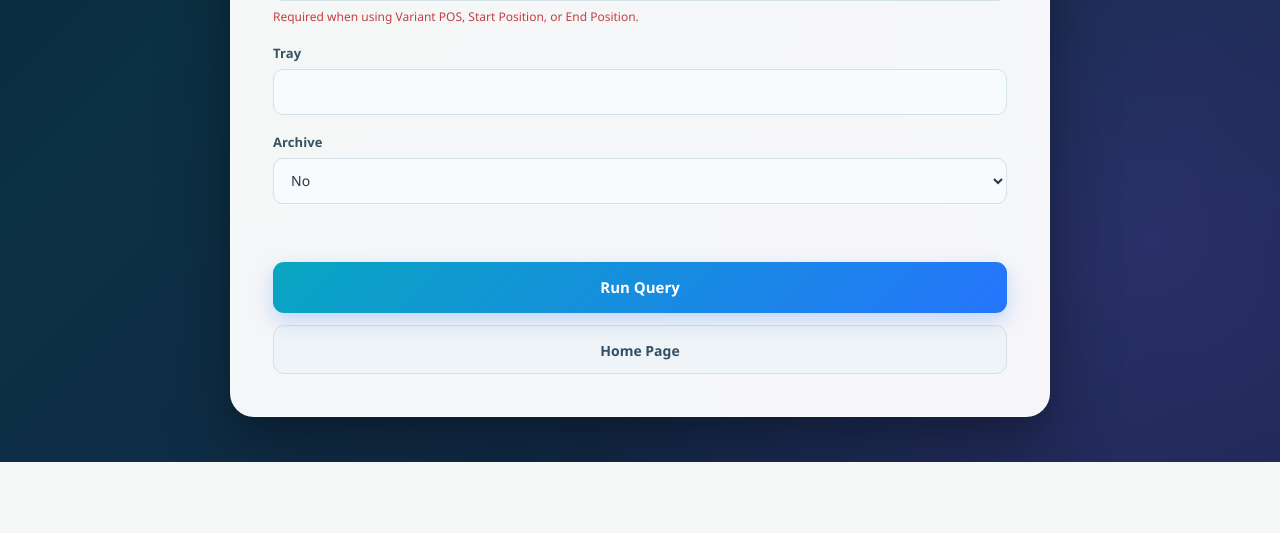
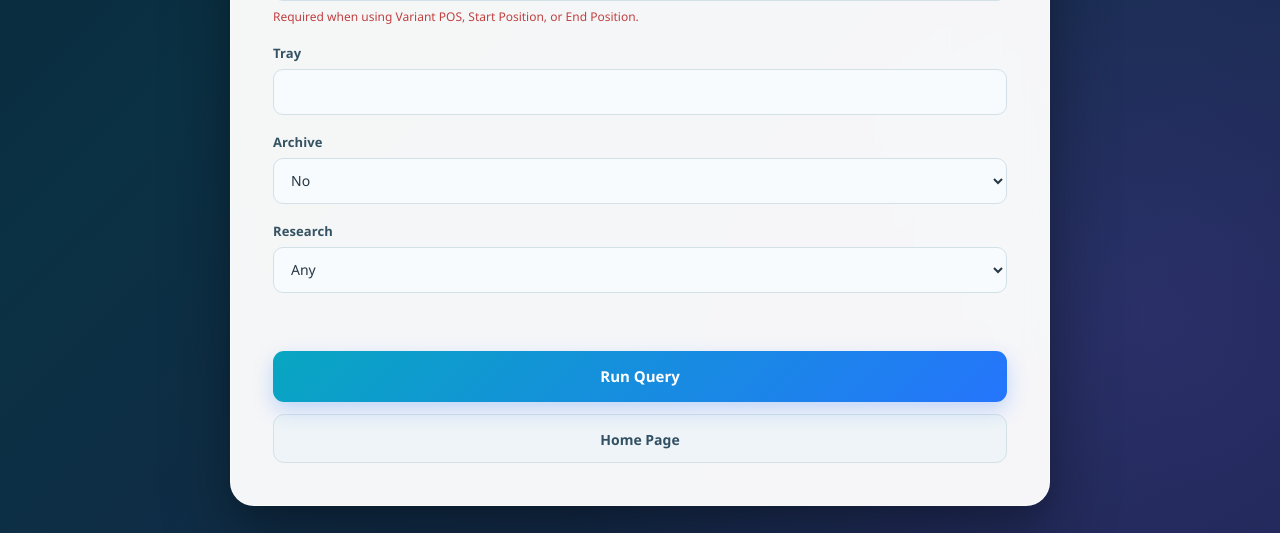
Before and after one commit to moka-guys/gstt_primer_design, a Flask app: page /query/1 in a window 1280 px wide. Shown: the part 1024-1557 px from the top of the page. Before the commit the page ends 1486 px from the top, so only its background shows below. Run offline with Flask 3, Linux system fonts and the light colour scheme; the visitor is signed in with stand-in values (Sample User, id 1); parts of the project's set-up code (start-up, migrations or seed data) failed here and were passed over; some libraries are stand-ins or nearby versions.

Commit message:
add Research col in PRADA

```diff
--- a/app.py
+++ b/app.py
@@ -39,7 +39,8 @@ DB_NAME = os.environ["DB_NAME"]
 DB_USER = os.environ["DB_USER"]
 DB_PASSWORD = os.environ["DB_PASSWORD"]
 batch_editable_columns = ['notes', 'passed_validation', 'mix', 'arrival_date',
-                          'tray', 'freezer', 'grid_fw', 'grid_rv', 'archive', 'manufacturer']
+                          'tray', 'freezer', 'grid_fw', 'grid_rv', 'archive',
+                          'research', 'manufacturer']
 primer_table = "primers"
 batch_table = "primer_batches"
 
@@ -463,6 +464,7 @@ def query_data(db_schema) -> ResponseReturnValue:
         primer_id = request.form.get('primer_id')
         passed_validation = request.form.get('passed_validation')
         archive = request.form.get('archive')
+        research = request.form.get('research')
         grch = request.form.get('grch')
         tray = request.form.get('tray')
         start = request.form.get('start')
@@ -506,8 +508,9 @@ def query_data(db_schema) -> ResponseReturnValue:
                 db_schema=db_schema
             )
         # ensure at least one filter exists
-        if not any([chr_val, gene_val, primer_name, primer_id, passed_validation,
-                    grch, tray, start, end, archive, notes, start_date, end_date,
+        if not any([chr_val, gene_val, primer_name, primer_id,
+                    passed_validation, grch, tray, start, end,
+                    archive, research, notes, start_date, end_date,
                     variant_pos]):
             return render_template(
                 "query_result.html",
@@ -519,8 +522,9 @@ def query_data(db_schema) -> ResponseReturnValue:
         try:
             result_list, msg = search_prada_primer(
                 db_schema, DB_NAME, DB_USER, DB_PASSWORD, DB_HOST,
-                chr_val, gene_val, primer_name, primer_id, passed_validation, grch,
-                tray, archive, notes, variant_pos, start, end, start_date, end_date
+                chr_val, gene_val, primer_name, primer_id, passed_validation,
+                grch, tray, archive, research, notes, variant_pos,
+                start, end, start_date, end_date
             )
             session["query_results"] = result_list
             return render_template(
@@ -1199,6 +1203,7 @@ def manual_insert(db_schema) -> ResponseReturnValue:
             grch = request.form.get("GRCh")
             tag = request.form.get("tag")
             notes = request.form.get("Notes")
+            research = request.form.get("Research")
 
             df_insert = pd.DataFrame([{
                 "chr": chr,
@@ -1224,7 +1229,8 @@ def manual_insert(db_schema) -> ResponseReturnValue:
                                          password=DB_PASSWORD,
                                          db_name=DB_NAME,
                                          db_host=DB_HOST,
-                                         notes=notes
+                                         notes=notes,
+                                         research=research
                                          )
             app.logger.info(f"{g.user} inserted primer manually: upi {inserted_ids} in {db_schema}")
             # generate order sheet for manual insert primer
--- a/database/query_db.py
+++ b/database/query_db.py
@@ -81,6 +81,7 @@ def get_base_query(db_schema) -> sql.SQL:
             p.primer_name,
             b.passed_validation,
             b.archive,
+            b.research,
             b.notes,
             b.tag,
             p.left_primer_seq,
@@ -133,8 +134,8 @@ def get_base_query(db_schema) -> sql.SQL:
 
 
 def get_condition_value(chr_val, gene_val, validation_val, archive_val,
-                        notes, primer_name, primer_id, tray, start_date,
-                        end_date) -> tuple[list[sql.SQL], list[Any]]:
+                        research_val, notes, primer_name, primer_id, tray,
+                        start_date, end_date) -> tuple[list[sql.SQL], list[Any]]:
     """
     Get the filter conditions and values for primer query
     Args:
@@ -142,6 +143,7 @@ def get_condition_value(chr_val, gene_val, validation_val, archive_val,
         gene_val: gene
         validation_val: validation status
         archive_val: archiving status
+        research_val: research yes or no
         notes: notes from user
         primer_name: name of primer
         primer_id: primer ID
@@ -169,6 +171,11 @@ def get_condition_value(chr_val, gene_val, validation_val, archive_val,
     if archive_val:
         conditions.append(sql.SQL("b.archive = %s::yes_no"))
         values.append(archive_val)
+
+    if research_val:
+        conditions.append(sql.SQL("b.research = %s::yes_no"))
+        values.append(research_val)
+
     if notes:
         conditions.append(sql.SQL("b.notes ILIKE %s"))
         values.append(f"%{notes}%")
@@ -413,7 +420,7 @@ def append_variant_liftover(use_variant_liftover, conditions, values,
 def search_prada_primer(db_schema, dbname, user, password, host,
                         chr_val, gene_val, primer_name, primer_id,
                         validation_val, grch_val, tray, archive_val,
-                        notes, variant_pos=None, pos_start=None,
+                        research_val, notes, variant_pos=None, pos_start=None,
                         pos_end=None, start_date=None,
                         end_date=None) -> tuple[list[dict[str, Any]],
                                                 str | None]:
@@ -438,6 +445,7 @@ def search_prada_primer(db_schema, dbname, user, password, host,
         grch_val: GRCh
         tray: primer tray
         archive_val: archiving status of primer
+        research_val: research yes or no
         notes: notes from user about primer
         variant_pos: position of variant
     Returns:
@@ -449,9 +457,9 @@ def search_prada_primer(db_schema, dbname, user, password, host,
     base_query = get_base_query(db_schema)
     # get the query conditions provided by user
     conditions, values = get_condition_value(chr_val, gene_val, validation_val,
-                                             archive_val, notes, primer_name,
-                                             primer_id, tray, start_date,
-                                             end_date)
+                                             archive_val, research_val, notes,
+                                             primer_name, primer_id, tray,
+                                             start_date, end_date)
     # initiate params
     msg_to_return = None
     if grch_val == "":
--- a/initdb/01_create_app_users.sql
+++ b/initdb/01_create_app_users.sql
@@ -89,6 +89,7 @@ CREATE TABLE IF NOT EXISTS prada_production.primer_batches (
     notes VARCHAR(100),
     passed_validation yes_no_status,
     archive yes_no,
+    research yes_no,
     mix VARCHAR(100),
     arrival_date VARCHAR(100),
     tray VARCHAR(100),
--- a/initdb/create_training_tables.sql
+++ b/initdb/create_training_tables.sql
@@ -80,6 +80,7 @@ CREATE TABLE IF NOT EXISTS prada_training.primer_batches (
     notes VARCHAR(100),
     passed_validation yes_no_status,
     archive yes_no,
+    research yes_no,
     mix VARCHAR(100),
     arrival_date VARCHAR(100),
     tray VARCHAR(100),
--- a/initdb/function.sql
+++ b/initdb/function.sql
@@ -21,6 +21,7 @@ CREATE OR REPLACE FUNCTION prada_production.insert_primer_with_batch(
     p_notes VARCHAR,
     p_passed_validation TEXT,
     p_archive TEXT,
+    p_research TEXT,
     p_mix VARCHAR,
     p_arrival_date VARCHAR,
     p_tray VARCHAR,
@@ -41,6 +42,7 @@ DECLARE
     v_primer_id INTEGER;
     v_passed yes_no_status;
     v_archive yes_no;
+    v_research yes_no;
 BEGIN
 
     IF p_passed_validation NOT IN ('Pass', 'Fail', 'Not_Done') THEN
@@ -49,6 +51,8 @@ BEGIN
 
     v_passed := p_passed_validation::yes_no_status;
     v_archive := p_archive::yes_no;
+    v_research := p_research::yes_no;
+
 
 
     -- Primer info (no duplicate, no update allowed)
@@ -128,6 +132,7 @@ BEGIN
         notes,
         passed_validation,
         archive,
+        research,
         mix,
         arrival_date,
         tray,
@@ -145,6 +150,7 @@ BEGIN
         p_notes,
         v_passed,
         v_archive,
+        v_research,
         p_mix,
         p_arrival_date,
         p_tray,
--- a/initdb/training_function.sql
+++ b/initdb/training_function.sql
@@ -21,6 +21,7 @@ CREATE OR REPLACE FUNCTION prada_training.insert_primer_with_batch(
     p_notes VARCHAR,
     p_passed_validation TEXT,
     p_archive TEXT,
+    p_research TEXT,
     p_mix VARCHAR,
     p_arrival_date VARCHAR,
     p_tray VARCHAR,
@@ -41,6 +42,7 @@ DECLARE
     v_primer_id INTEGER;
     v_passed yes_no_status;
     v_archive yes_no;
+    v_research yes_no;
 BEGIN
 
     IF p_passed_validation NOT IN ('Pass', 'Fail', 'Not_Done') THEN
@@ -49,6 +51,7 @@ BEGIN
 
     v_passed := p_passed_validation::yes_no_status;
     v_archive := p_archive::yes_no;
+    v_research := p_research::yes_no;
 
 
     -- Primer info (no duplicate, no update allowed)
@@ -128,6 +131,7 @@ BEGIN
         notes,
         passed_validation,
         archive,
+        research,
         mix,
         arrival_date,
         tray,
@@ -145,6 +149,7 @@ BEGIN
         p_notes,
         v_passed,
         v_archive,
+        v_research,
         p_mix,
         p_arrival_date,
         p_tray,
--- a/templates/query.html
+++ b/templates/query.html
@@ -499,6 +499,16 @@
                 </select>
             </div>
         </div>
+        <div class="filter-row">
+            <div>
+                <label>Research</label>
+                <select name="research">
+                    <option value="">Any</option>
+                    <option value="No">No</option>
+                    <option value="Yes">Yes</option>
+                </select>
+            </div>
+        </div>
 
         <br><br>
         <button type="submit">Run Query</button>
```
Also changed, not shown: database/insert_db.py (+6 -1 lines), templates/manual_insert.html (+7 -0 lines), templates/query_result.html (+7 -0 lines).
